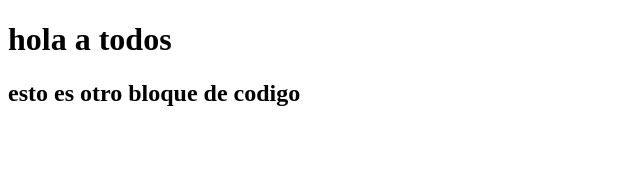
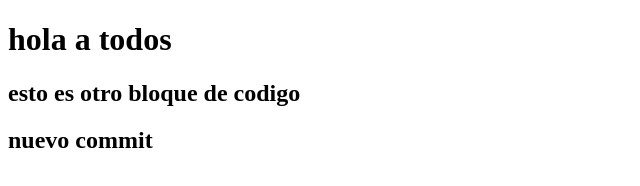
Before and after one commit to santiagorani/estudiando-git, a plain HTML site: page index.html in a window 1280 px wide. Shown: the whole page, without its empty margins (0-640 px from the left). Drawn offline with Linux system fonts and the light colour scheme.

Commit message:
creacion de un section y un h2

```diff
--- a/index.html
+++ b/index.html
@@ -8,5 +8,9 @@
 <body>
     <h1>hola a todos</h1>
     <h2>esto es otro bloque de codigo</h2>
+    <section>
+        <h2>nuevo commit
+        </h2>
+    </section>
 </body>
 </html>
```
